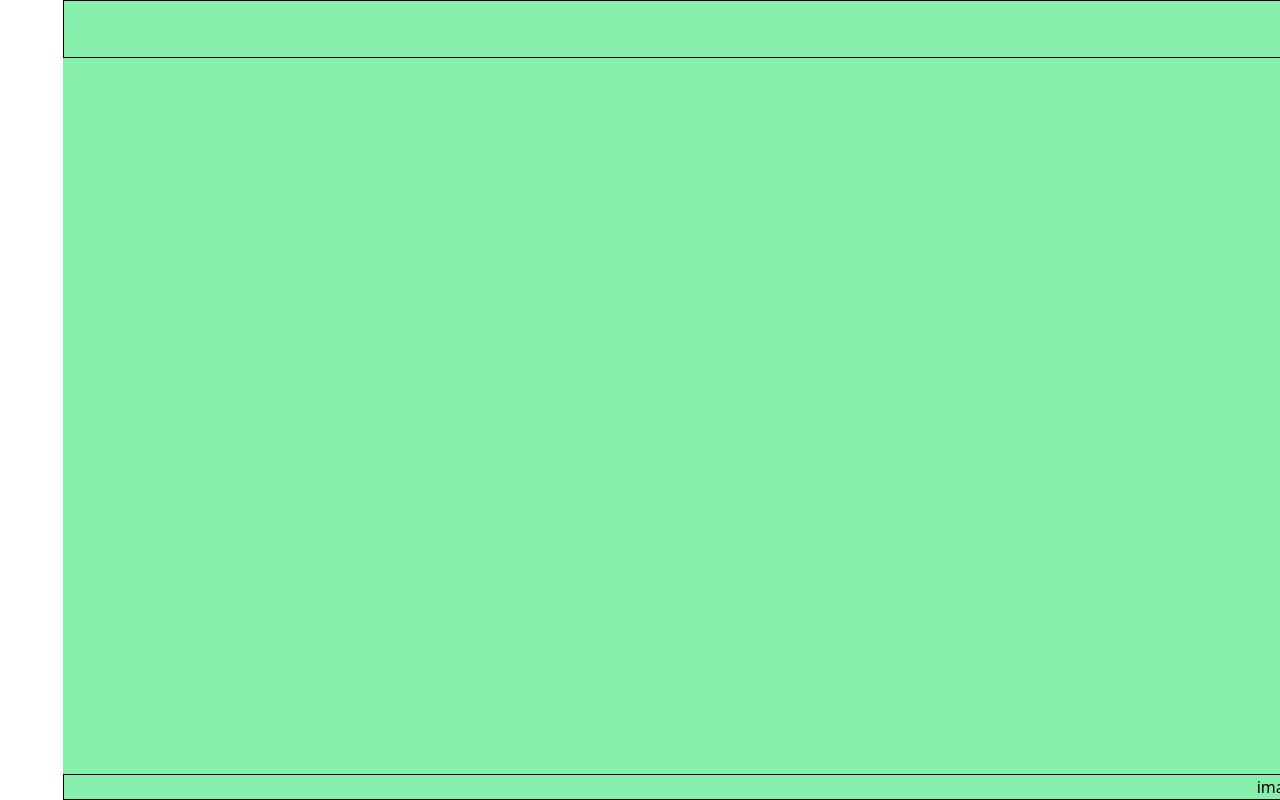
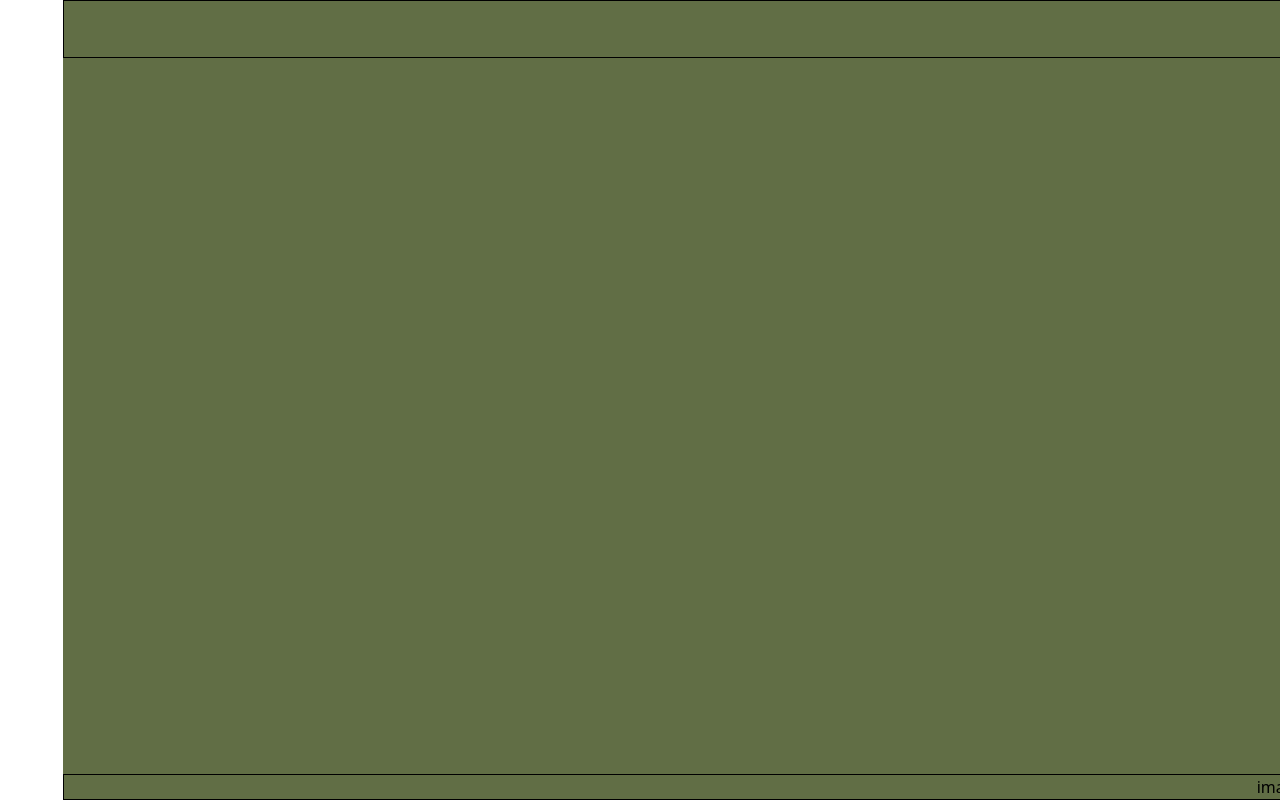
Before and after one commit to AKA-Abdol/yoga-mohadese, a React (Create React App) app: page /auth in a window 1280 px wide. Built offline with nearby package versions, Linux system fonts and the light colour scheme.

Commit message:
hotfix: bodylayout bgColor setup

```diff
--- a/src/components/layout/BodyLayout.tsx
+++ b/src/components/layout/BodyLayout.tsx
@@ -3,7 +3,7 @@
 
 const BodyLayout: FC = () => {
   return (
-    <div className={"w-full h-screen bg-green-300 text-black"}>
+    <div className={"w-full h-screen bg-primary text-black"}>
       <Outlet />
     </div>
   );
```
